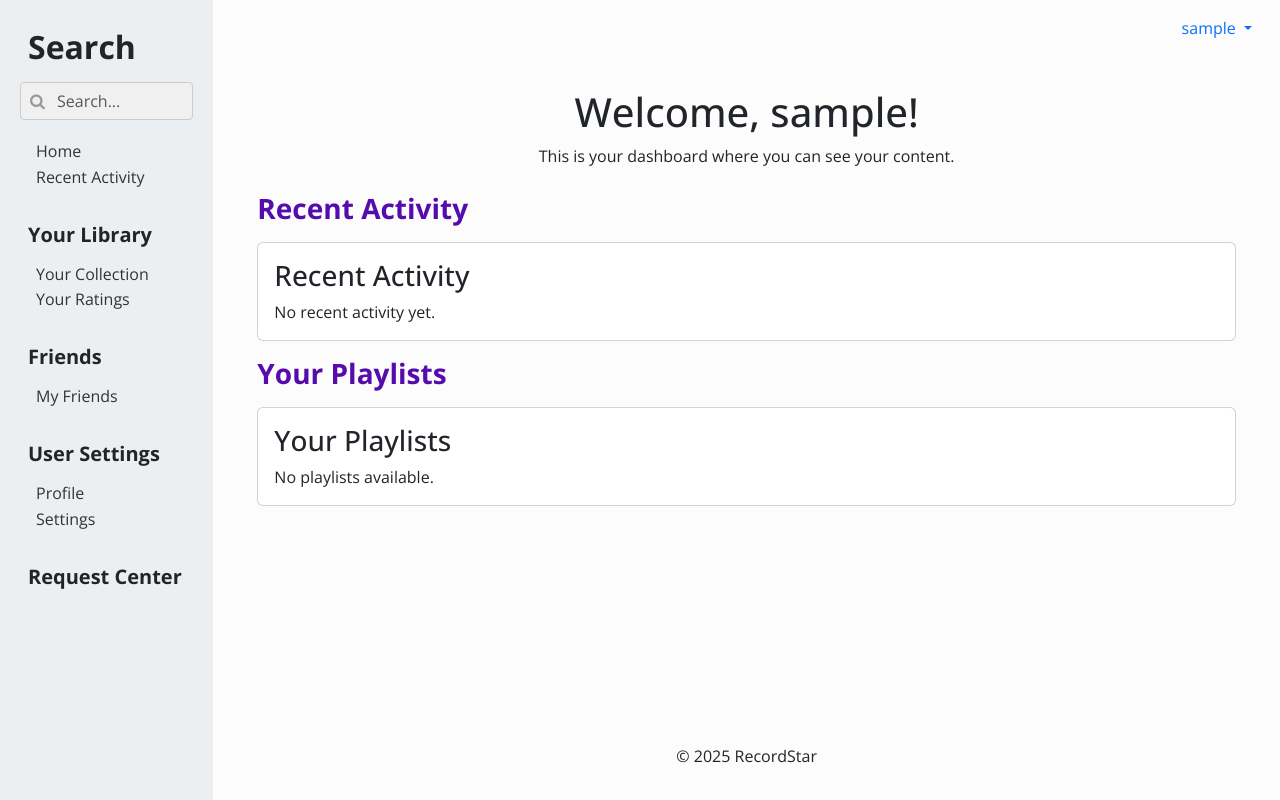
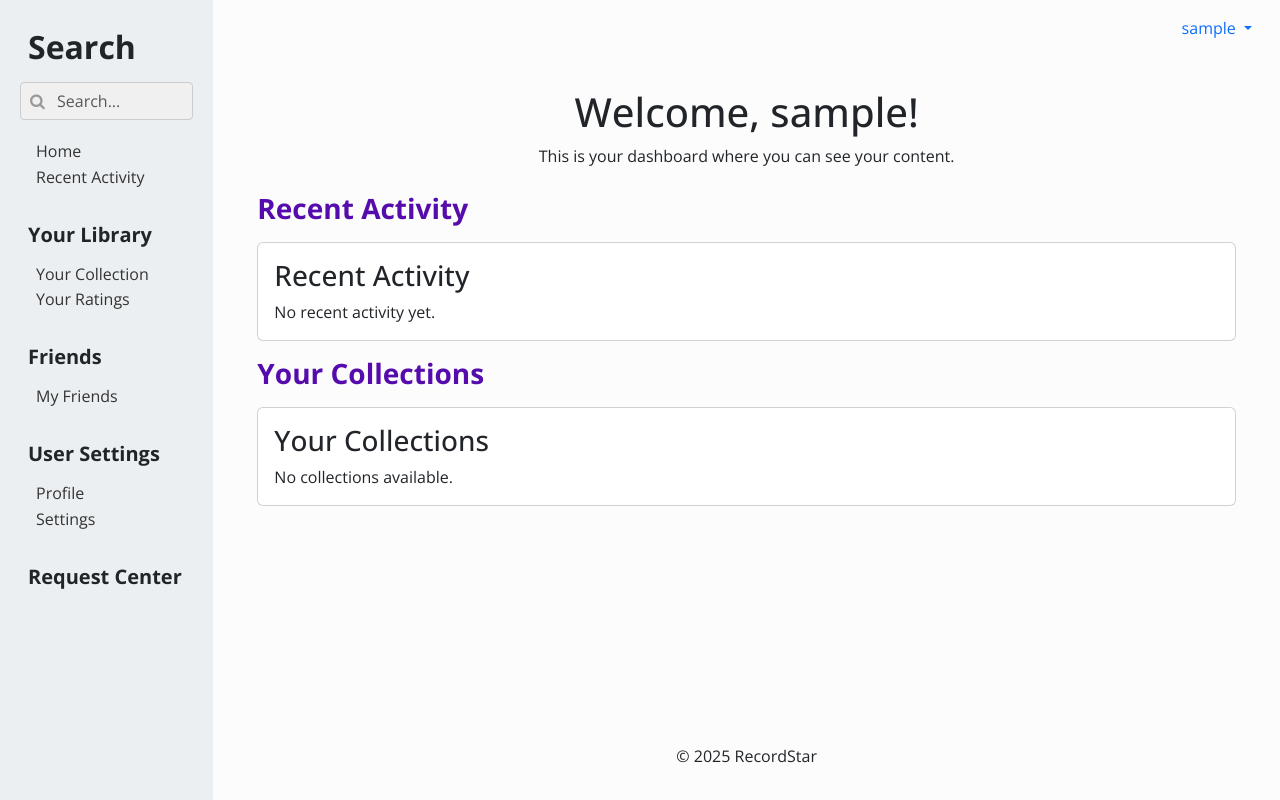
Before and after one commit to nnnguyenj/recordstar, a Django app: page /dashboard/ in a window 1280 px wide. Run offline with Django 5.2, Linux system fonts and the light colour scheme; the visitor is signed in with stand-in values (Sample User, id 1); some libraries are stand-ins or nearby versions.

Commit message:
collections text

```diff
--- a/users/templates/users/dashboard.html
+++ b/users/templates/users/dashboard.html
@@ -49,7 +49,7 @@
     {% endif %}
 
     <!-- Playlists -->
-    <h3 class="fw-bold mb-3" style="color: #560BAD;">Your Playlists</h3>
+    <h3 class="fw-bold mb-3" style="color: #560BAD;">Your Collections</h3>
     {% if recent_collections %}
     <div class="scroll-container mb-5">
       <div class="scroll-content">
@@ -65,8 +65,8 @@
     {% else %}
     <div class="card mb-3 text-start">
       <div class="card-body">
-        <h3 class="card-title">Your Playlists</h3>
-        <p class="card-text">No playlists available.</p>
+        <h3 class="card-title">Your Collections</h3>
+        <p class="card-text">No collections available.</p>
       </div>
     </div>
     {% endif %}
```
